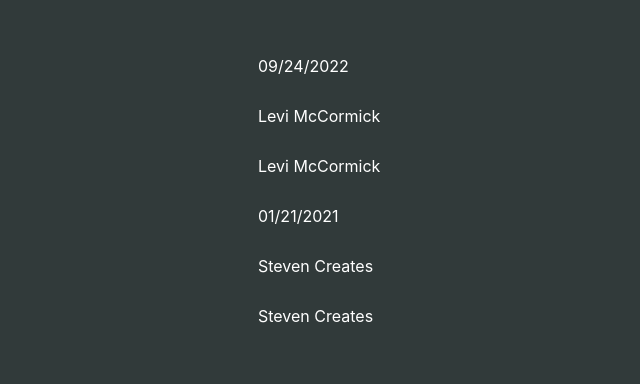
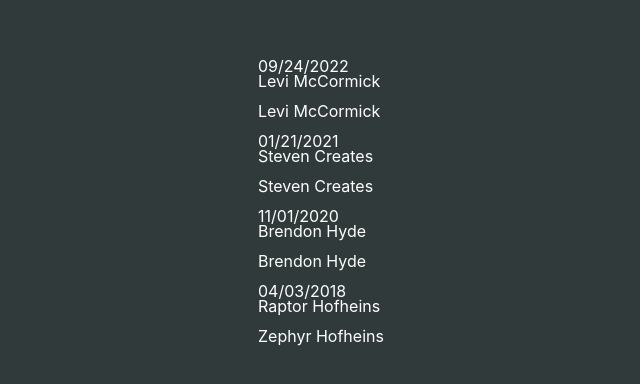
Before and after one commit to StevenCreates/react-window-variable-size-eample, a React (Create React App) app: page / in a window 1280 px wide. Shown: the part 194-578 px from the top of the page, without its empty margins (232-872 px from the left). Built offline with nearby package versions, Linux system fonts and the light colour scheme.

Commit message:
added get size function

```diff
--- a/src/App.js
+++ b/src/App.js
@@ -1,8 +1,8 @@
-import { FixedSizeList as List } from "react-window";
+import { VariableSizeList as List } from "react-window";
 import { rows } from "./resources/RowData";
 import styled from "styled-components";
 import {useCreateRows} from './hooks/useCreateRows'
-import {useGetSize} from './hooks/useGetSize'
+import {getComponentSize} from './resources/utils'
 const AppContainer = styled.div`
   position: fixed;
   top: 0;
@@ -23,8 +23,6 @@ function App() {
   const Row = (props) => {
     // console.log(props)
     const { index, data, style } = props;
-    const size = useGetSize(data[index].component)
-    console.log(size)
     return  data[index].component === 'rowComponent' ? (
     <div style={style}>{data[index].name}</div>
     ) : (
@@ -32,12 +30,13 @@ function App() {
     )
   };
 
+
   return (
     <AppContainer>
       <List
         height={300}
         itemCount={createdRows.length}
-        itemSize={50}
+        itemSize={index => getComponentSize(createdRows[index].component)}
         itemData={createdRows}
         width={300}
       >
--- a/src/hooks/useGetSize.js
+++ b/src/resources/utils.js
@@ -1,6 +1,5 @@
-
-
-export const useGetSize = (component) => {
+export const getComponentSize = (component) => {
+  console.log(component)
   switch (component) {
     case "rowComponent":
       return 30;
```
